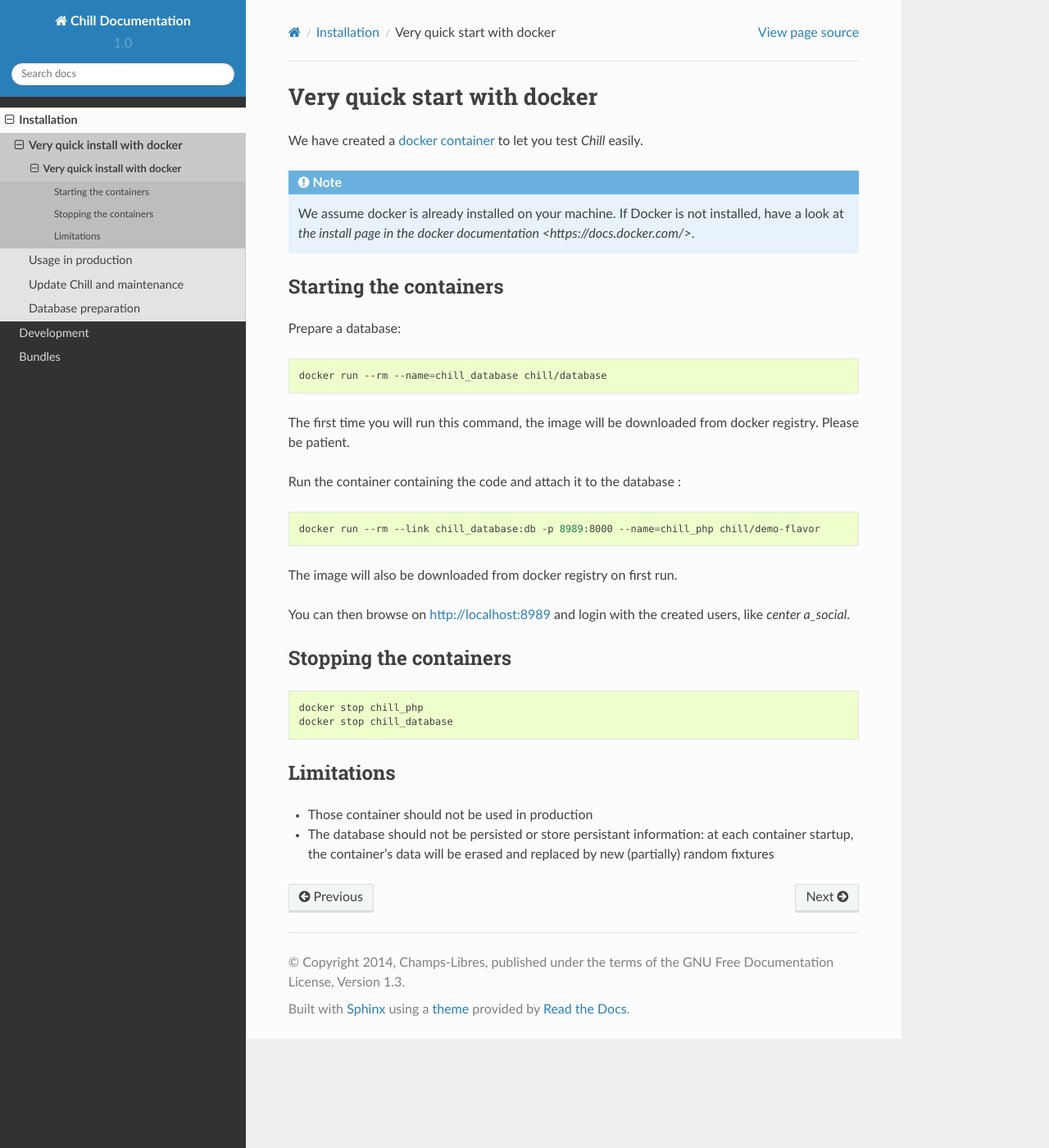
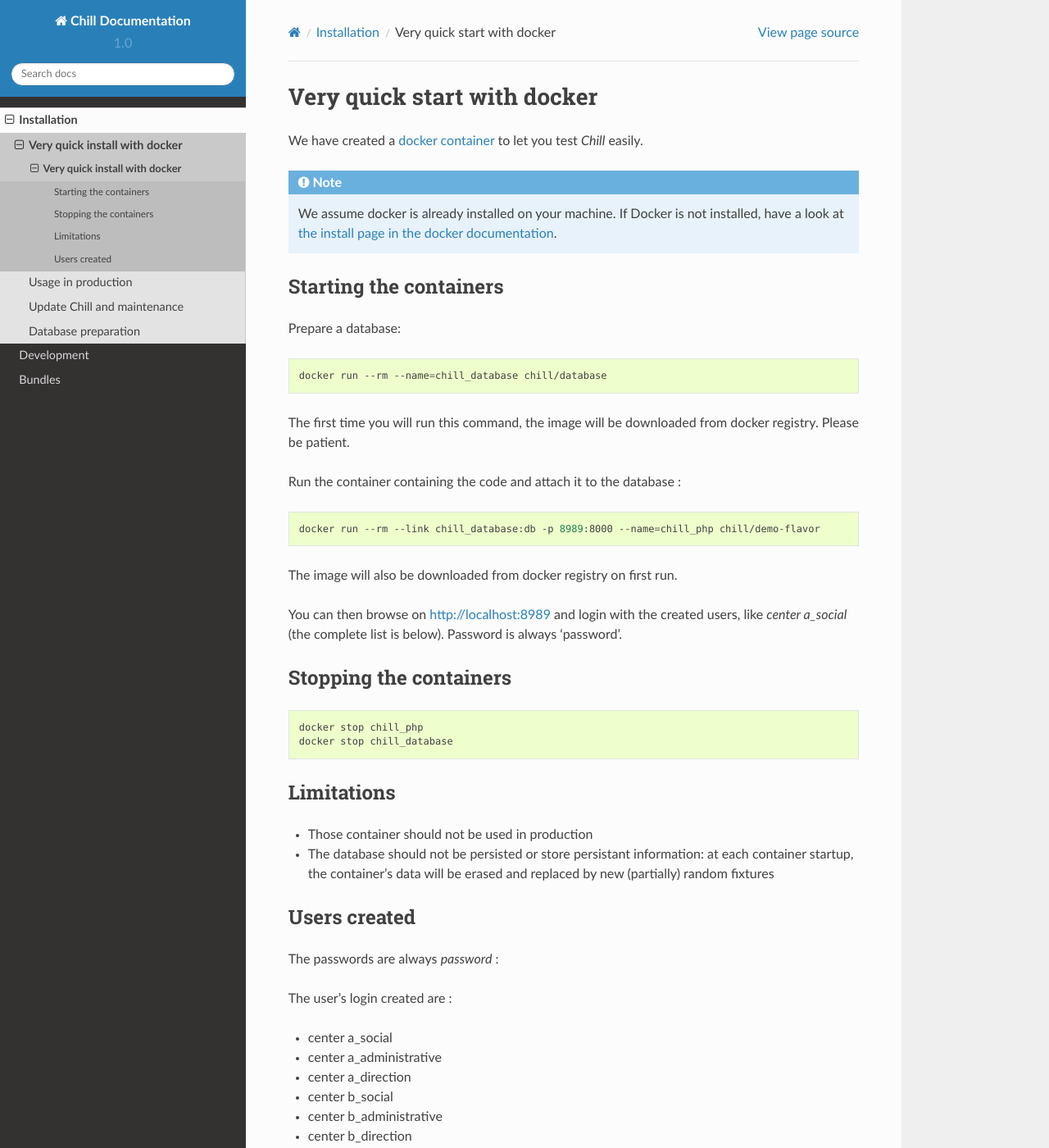
Before and after one commit to Chill-project/Documentation, a Sphinx documentation site: the page built from source/installation/very_quick_start_with_docker.rst, in a window 1280 px wide and 1400 px high. Shown: the whole window at 82% size. Built offline with Sphinx 7.4.7 and the Read the Docs theme 2.0.0, drawn with Linux system fonts in a browser that asks for light colours.

Commit message:
fix doc about docker container demo

```diff
--- a/source/installation/very_quick_start_with_docker.rst
+++ b/source/installation/very_quick_start_with_docker.rst
@@ -16,7 +16,7 @@
 
 .. note::
 
-   We assume docker is already installed on your machine. If Docker is not installed, have a look at `the install page in the docker documentation <https://docs.docker.com/>`.
+   We assume docker is already installed on your machine. If Docker is not installed, have a look at `the install page in the docker documentation <https://docs.docker.com/>`_.
 
 Starting the containers
 ========================
@@ -37,7 +37,7 @@
 
 The image will also be downloaded from docker registry on first run.
 
-You can then browse on `http://localhost:8989 <http://localhost8989>`_ and login with the created users, like `center a_social`.
+You can then browse on `http://localhost:8989 <http://localhost:8989>`_ and login with the created users, like `center a_social` (the complete list is below). Password is always 'password'.
 
 Stopping the containers
 =======================
@@ -53,6 +53,23 @@
 * Those container should not be used in production
 * The database should not be persisted or store persistant information: at each container startup, the container's data will be erased and replaced by new (partially) random fixtures
 
+Users created
+==============
+
+The passwords are always `password` :
+
+The user's login created are :
+
+* center a_social
+* center a_administrative
+* center a_direction
+* center b_social
+* center b_administrative
+* center b_direction
+* multi_center
+* admin
+
+
 
 .. _the composer documentation: https://getcomposer.org/doc/
 .. _the composer introduction: https://getcomposer.org/doc/00-intro.md
```
